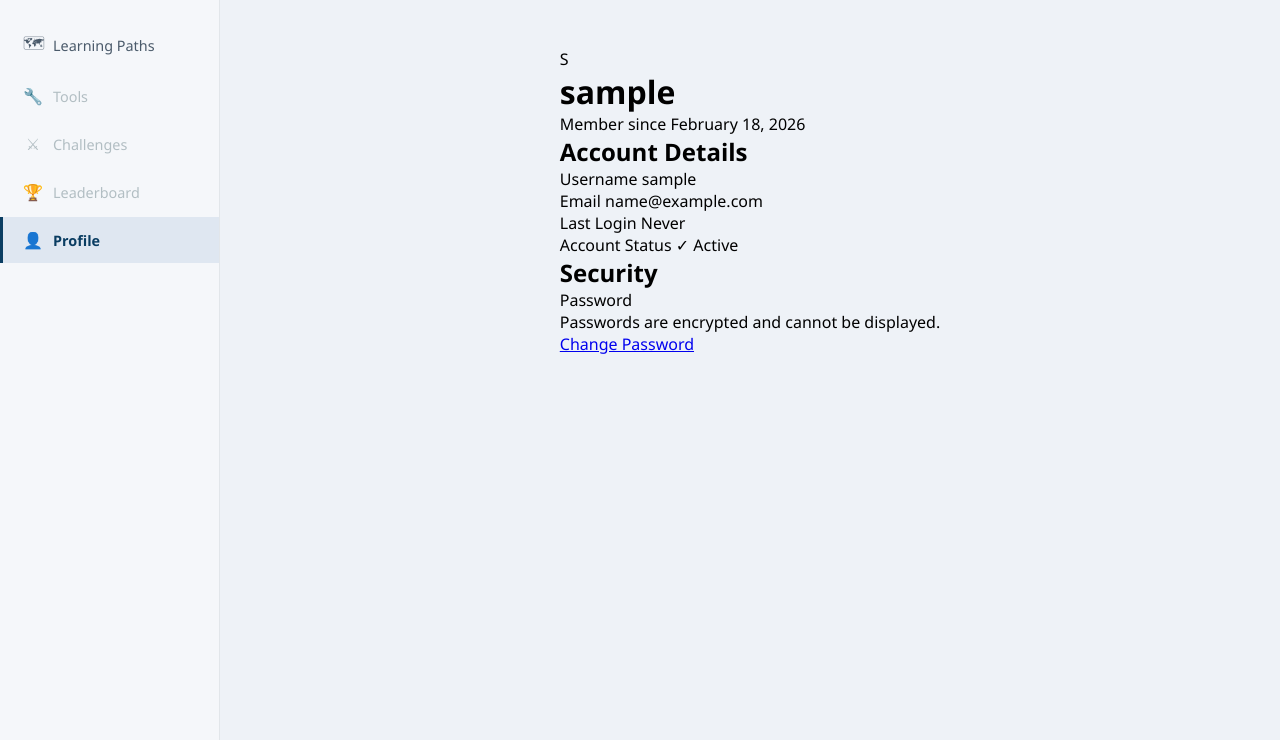
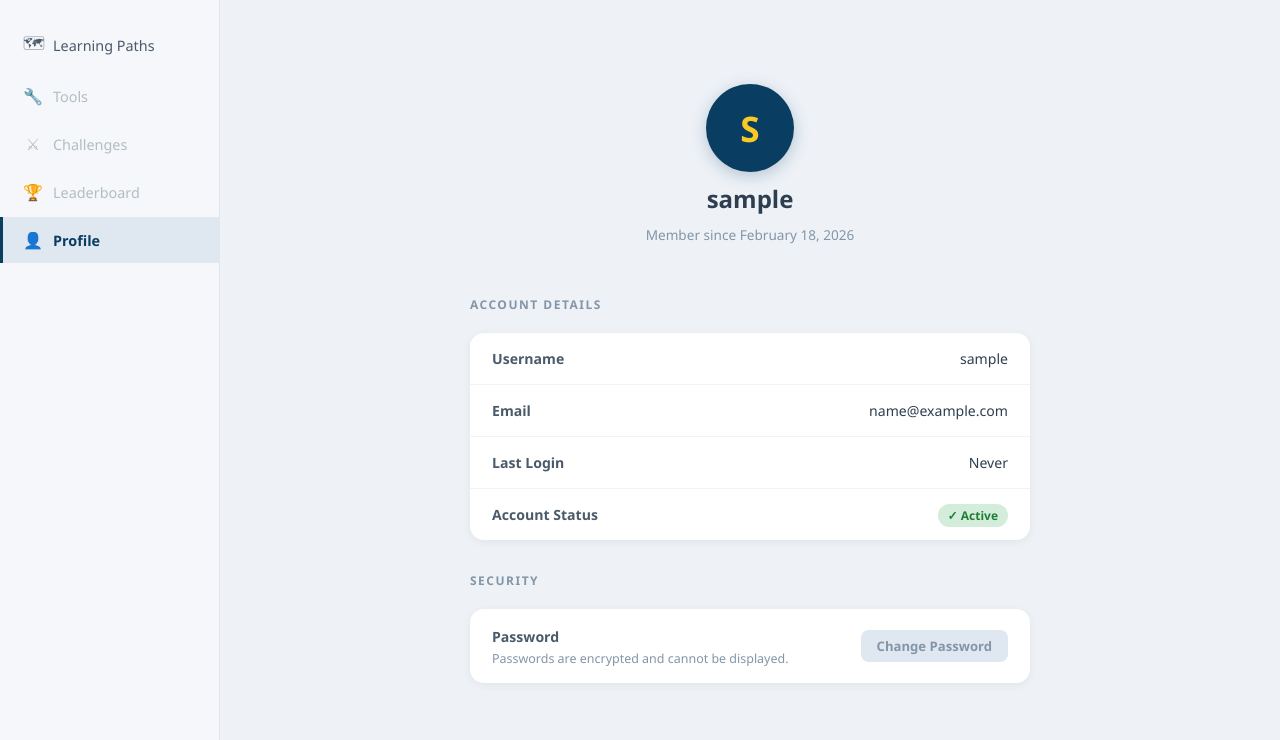
Before and after one commit to mfdco/Cyber-Lab, a Django app: page /profile/ in a window 1280 px wide. Shown: the part 60-800 px from the top of the page. Run offline with Django 5.2, Linux system fonts and the light colour scheme; the visitor is signed in with stand-in values (Sample User, id 1).

Commit message:
Add styles for profile page

```diff
--- a/cyberlab/core/static/css/styles.css
+++ b/cyberlab/core/static/css/styles.css
@@ -393,3 +393,147 @@
     50%  { box-shadow: 0 0 0 12px rgba(52, 152, 219, 0.06); }
     100% { box-shadow: 0 0 0 6px rgba(52, 152, 219, 0.2); }
 }
+
+/* ===== PROFILE PAGE ===== */
+
+.profile-container {
+    width: 100%;
+    max-width: 560px;
+    display: flex;
+    flex-direction: column;
+    gap: 32px;
+}
+
+/* Avatar + name hero */
+.profile-hero {
+    display: flex;
+    flex-direction: column;
+    align-items: center;
+    gap: 10px;
+    padding: 36px 0 20px;
+}
+
+.profile-avatar {
+    width: 88px;
+    height: 88px;
+    border-radius: 50%;
+    background: #0a3d62;
+    color: #f9ca24;
+    font-size: 2.2rem;
+    font-weight: 700;
+    display: flex;
+    align-items: center;
+    justify-content: center;
+    box-shadow: 0 4px 16px rgba(10, 61, 98, 0.25);
+}
+
+.profile-name {
+    font-size: 1.5rem;
+    color: #2d3e50;
+    margin: 0;
+}
+
+.profile-since {
+    font-size: 0.85rem;
+    color: #8395a7;
+    margin: 0;
+}
+
+/* Section wrapper */
+.profile-section {
+    display: flex;
+    flex-direction: column;
+    gap: 10px;
+}
+
+/* Section */
+.profile-section-title {
+    font-size: 0.75rem;
+    font-weight: 700;
+    letter-spacing: 1.5px;
+    text-transform: uppercase;
+    color: #8395a7;
+    margin-bottom: 10px;
+}
+
+/* Details card */
+.profile-card {
+    background: #ffffff;
+    border-radius: 14px;
+    box-shadow: 0 2px 10px rgba(0,0,0,0.06);
+    overflow: hidden;
+}
+
+.profile-row {
+    display: flex;
+    justify-content: space-between;
+    align-items: center;
+    padding: 16px 22px;
+    border-bottom: 1px solid #f0f3f7;
+}
+
+.profile-row:last-child {
+    border-bottom: none;
+}
+
+.profile-label {
+    font-size: 0.88rem;
+    font-weight: 600;
+    color: #4a5a6a;
+}
+
+.profile-value {
+    font-size: 0.88rem;
+    color: #2d3e50;
+}
+
+.profile-masked {
+    letter-spacing: 3px;
+    color: #8395a7;
+}
+
+/* Status badge */
+.profile-badge {
+    font-size: 0.75rem;
+    font-weight: 700;
+    padding: 3px 10px;
+    border-radius: 20px;
+}
+
+.active-badge {
+    background: #d4edda;
+    color: #1e7e34;
+}
+
+.inactive-badge {
+    background: #f8d7da;
+    color: #721c24;
+}
+
+.profile-sublabel {
+    font-size: 0.78rem;
+    color: #8395a7;
+    margin: 3px 0 0 0;
+}
+
+.profile-action-btn {
+    font-size: 0.82rem;
+    font-weight: 600;
+    padding: 7px 16px;
+    border-radius: 8px;
+    text-decoration: none;
+    white-space: nowrap;
+    background: #0a3d62;
+    color: white;
+    transition: background 0.15s;
+}
+
+.profile-action-btn:hover {
+    background: #07406e;
+}
+
+.disabled-btn {
+    background: #dfe7f1;
+    color: #8395a7;
+    pointer-events: none;
+}
```
